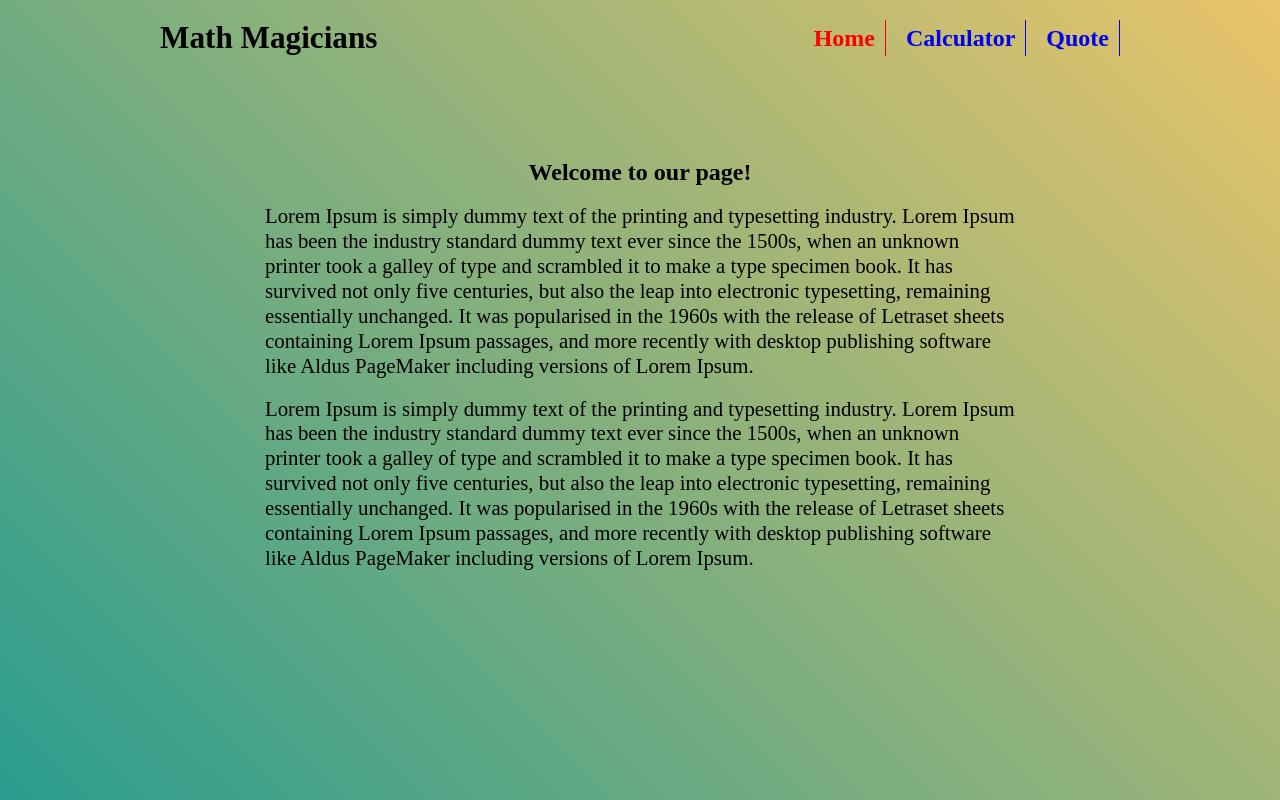
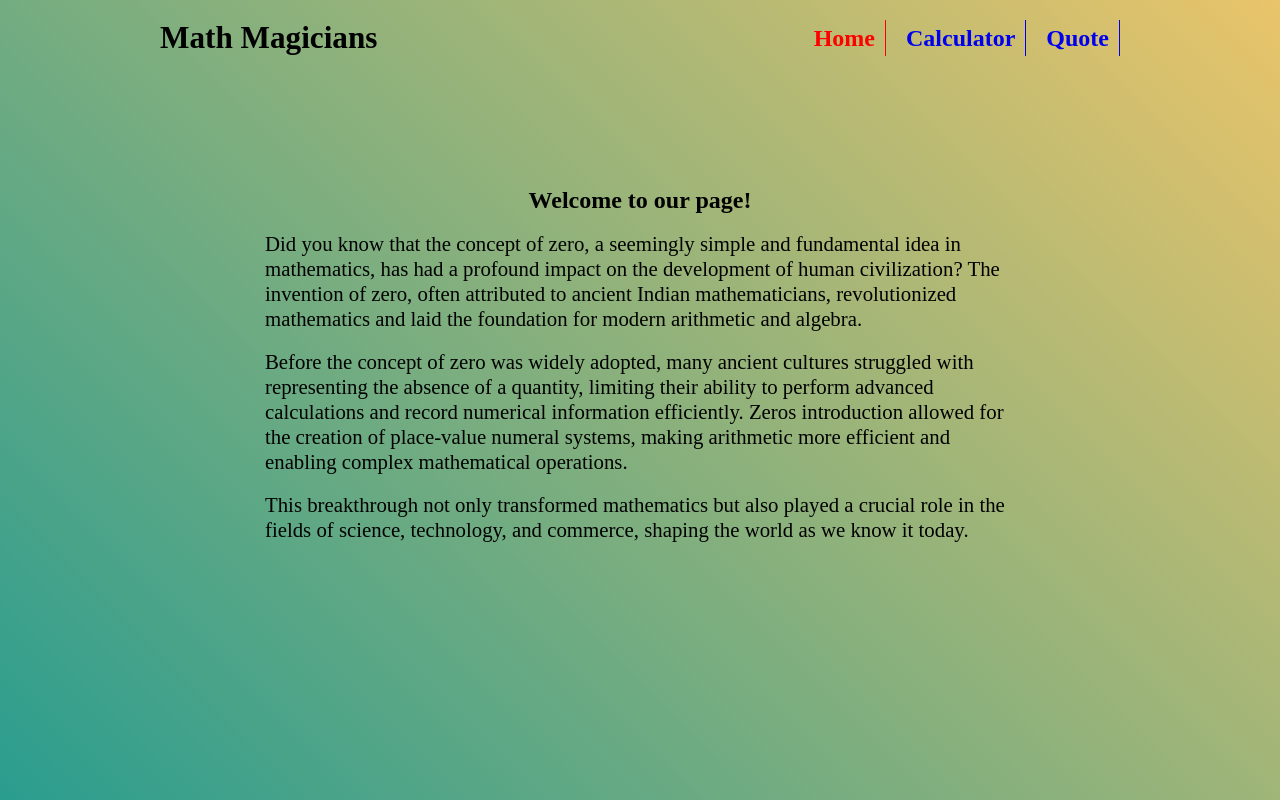
Before and after one commit to microvese-projects/math-Magicians, a React (Create React App) app: page / in a window 1280 px wide. Built offline with nearby package versions, Linux system fonts and the light colour scheme; the HTML template or start-up script is replaced by a standard one.

Commit message:
Add intro comment

```diff
--- a/src/components/Home.js
+++ b/src/components/Home.js
@@ -5,25 +5,26 @@ function Home() {
       <h2>Welcome to our page!</h2>
       <br />
       <p>
-        Lorem Ipsum is simply dummy text of the printing and typesetting industry.
-        Lorem Ipsum has been the industry standard dummy text ever since the 1500s, when
-        an unknown printer took a galley of type and scrambled it to make a type specimen book.
-        It has survived not only five centuries, but also the leap into electronic typesetting,
-        remaining essentially unchanged.
-        It was popularised in the 1960s with the release of Letraset sheets containing
-        Lorem Ipsum passages, and more recently with desktop publishing software
-        like Aldus PageMaker including versions of Lorem Ipsum.
+        Did you know that the concept of zero, a seemingly simple and
+        fundamental idea in mathematics,
+        has had a profound impact on the development of human civilization?
+        The invention of zero, often attributed to ancient Indian mathematicians,
+        revolutionized mathematics and laid the foundation for modern arithmetic and algebra.
       </p>
       <br />
       <p>
-        Lorem Ipsum is simply dummy text of the printing and typesetting industry.
-        Lorem Ipsum has been the industry standard dummy text ever since the 1500s, when
-        an unknown printer took a galley of type and scrambled it to make a type specimen book.
-        It has survived not only five centuries, but also the leap into electronic typesetting,
-        remaining essentially unchanged.
-        It was popularised in the 1960s with the release of Letraset sheets containing
-        Lorem Ipsum passages, and more recently with desktop publishing software
-        like Aldus PageMaker including versions of Lorem Ipsum.
+        Before the concept of zero was widely adopted,
+        many ancient cultures struggled with representing
+        the absence of a quantity, limiting their ability to perform
+        advanced calculations and record numerical information efficiently.
+        Zeros introduction allowed for the creation of place-value numeral systems,
+        making arithmetic more efficient and enabling complex mathematical operations.
+      </p>
+      <br />
+      <p>
+        This breakthrough not only transformed mathematics
+        but also played a crucial role in the fields of science,
+        technology, and commerce, shaping the world as we know it today.
       </p>
     </div>
   );
```
